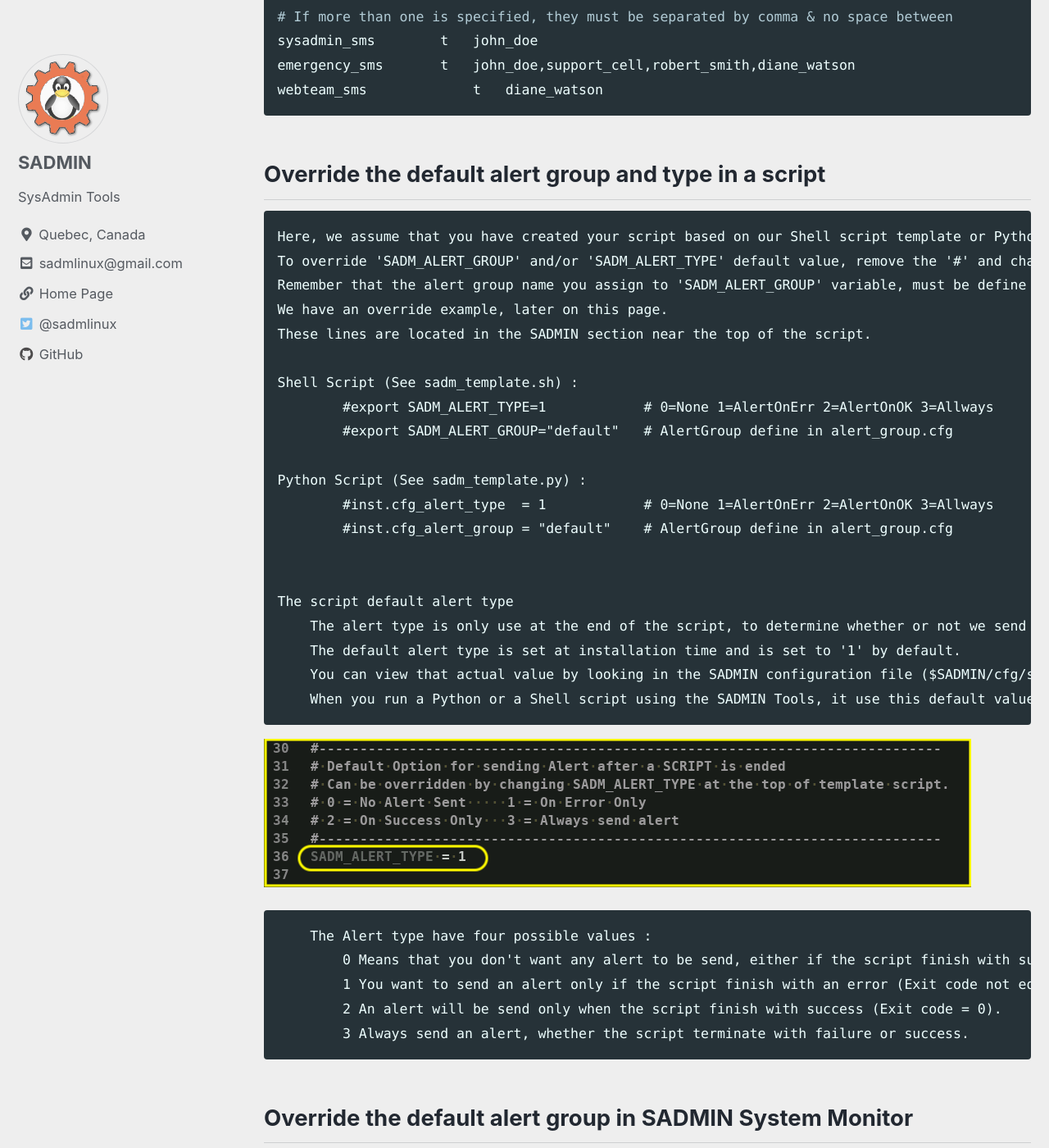
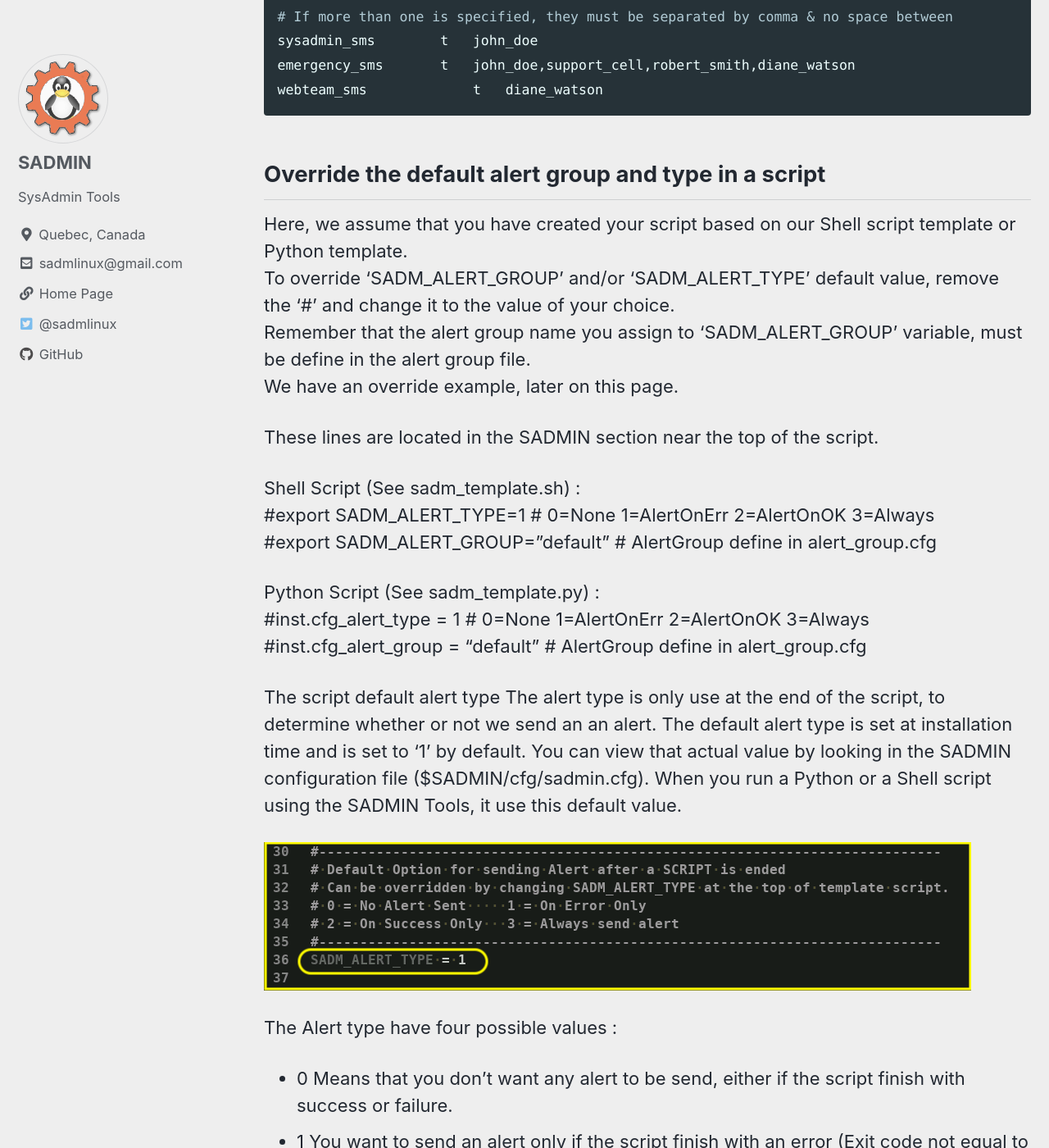
Before and after one commit to jadupl2/jadupl2.github.io, a Jekyll site: the page built from _pages/slack/howto_slack.md, in a window 1280 px wide and 1400 px high, scrolled down 6939 px. Shown: the whole window at 82% size. Built offline with Jekyll 4.4.1, drawn with Linux system fonts in a browser that asks for light colours; cached includes are drawn as plain includes; some of the changed text lies outside the part shown.

Commit message:
how to updated

```diff
--- a/_pages/slack/howto_slack.md
+++ b/_pages/slack/howto_slack.md
@@ -21,8 +21,8 @@ classes: wide
 3. Defining cellular number and sms alert group.
 3. Set the default alerting group.
 3. Changing the default alerting group.
-3. Override the default alert group and type in a script.
-3. Override the default alert group in SADMIN System Monitor.
+3. [Override the default alert group and type in a script](#OverrideScriptDefaultAlertGroup).
+3. [Override the default alert group in SADMIN System Monitor](#OverrideSysmonDefaultAlertGroup).
 3. Testing SMS/Texto alert.
 
 
@@ -152,24 +152,26 @@ webteam_sms	        t   diane_watson
 
 
 
+<a name="OverrideScriptDefaultAlertGroup"></a>
 ## Override the default alert group and type in a script
 
-    Here, we assume that you have created your script based on our Shell script template or Python template.
-    To override 'SADM_ALERT_GROUP' and/or 'SADM_ALERT_TYPE' default value, remove the '#' and change it to the value of your choice.
-    Remember that the alert group name you assign to 'SADM_ALERT_GROUP' variable, must be define in the alert group file.
-    We have an override example, later on this page.
-    These lines are located in the SADMIN section near the top of the script.
+Here, we assume that you have created your script based on our Shell script template or Python template.
+To override 'SADM_ALERT_GROUP' and/or 'SADM_ALERT_TYPE' default value, remove the '#' and change it to the value of your choice.
+Remember that the alert group name you assign to 'SADM_ALERT_GROUP' variable, must be define in the alert group file.
+We have an override example, later on this page.
 
-    Shell Script (See sadm_template.sh) :
-            #export SADM_ALERT_TYPE=1            # 0=None 1=AlertOnErr 2=AlertOnOK 3=Allways
-            #export SADM_ALERT_GROUP="default"   # AlertGroup define in alert_group.cfg
+These lines are located in the SADMIN section near the top of the script.
 
-    Python Script (See sadm_template.py) :
-            #inst.cfg_alert_type  = 1            # 0=None 1=AlertOnErr 2=AlertOnOK 3=Allways
-            #inst.cfg_alert_group = "default"    # AlertGroup define in alert_group.cfg
+Shell Script (See sadm_template.sh) :
+        #export SADM_ALERT_TYPE=1            # 0=None 1=AlertOnErr 2=AlertOnOK 3=Always
+        #export SADM_ALERT_GROUP="default"   # AlertGroup define in alert_group.cfg
+
+Python Script (See sadm_template.py) :
+        #inst.cfg_alert_type  = 1            # 0=None 1=AlertOnErr 2=AlertOnOK 3=Always
+        #inst.cfg_alert_group = "default"    # AlertGroup define in alert_group.cfg
 
 
-    The script default alert type
+The script default alert type
         The alert type is only use at the end of the script, to determine whether or not we send an an alert.
         The default alert type is set at installation time and is set to '1' by default.
         You can view that actual value by looking in the SADMIN configuration file ($SADMIN/cfg/sadmin.cfg).
@@ -177,13 +179,14 @@ webteam_sms	        t   diane_watson
 
 ![BrokenImage](/assets/img/slack/default_alert_type_in_sadmincfg.png)
 
-        The Alert type have four possible values :
-            0 Means that you don't want any alert to be send, either if the script finish with success or failure.
-            1 You want to send an alert only if the script finish with an error (Exit code not equal to 0).
-            2 An alert will be send only when the script finish with success (Exit code = 0).
-            3 Always send an alert, whether the script terminate with failure or success.
+The Alert type have four possible values :
+* 0 Means that you don't want any alert to be send, either if the script finish with success or failure.
+* 1 You want to send an alert only if the script finish with an error (Exit code not equal to 0).
+* 2 An alert will be send only when the script finish with success (Exit code = 0).
+* 3 Always send an alert, whether the script terminate with failure or success.
 
 
+<a name="OverrideSysmonDefaultAlertGroup"></a>
 ## Override the default alert group in SADMIN System Monitor
 
     The alert group used by the SADMIN System Monitor are specify in the configuration file ($SADMIN/cfg/hostname.smon).
```
